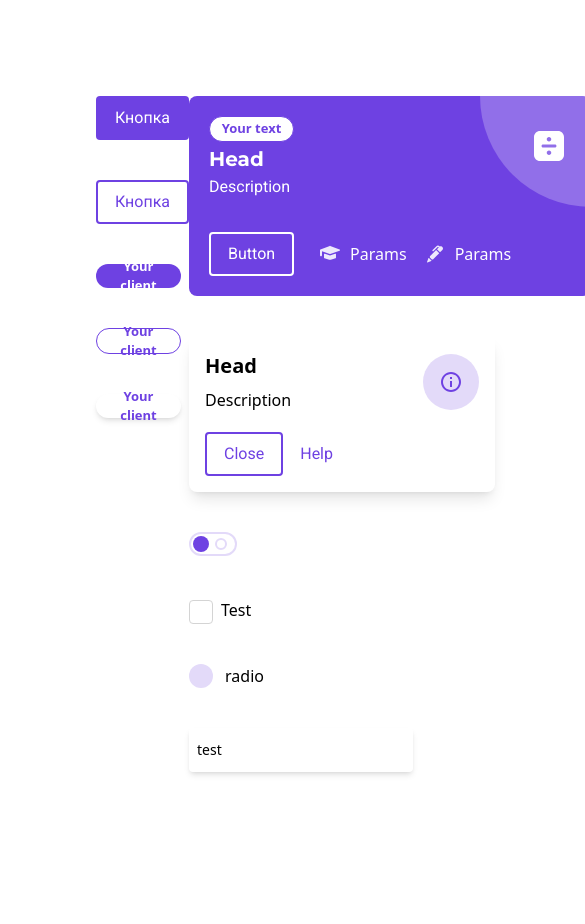
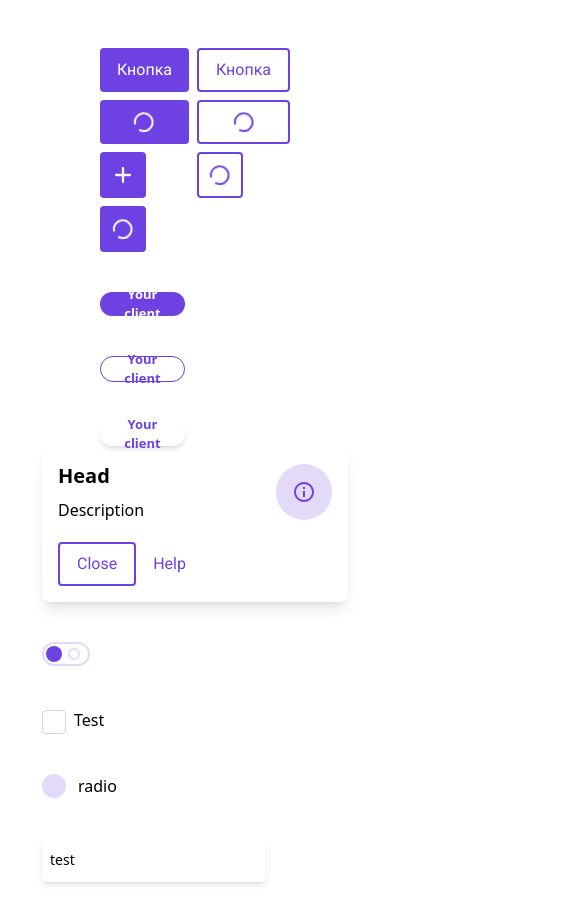
Before and after one commit to antonioGoeminne/Browk-UI-KIT, a Next.js app: page / in a window 390 px wide. Shown: the top 924 px of the page, 585 px wide, since content can reach past the window. Before the commit the page ends 868 px from the top, so only its background shows below. Built offline with nearby package versions, Linux system fonts and the light colour scheme.

Commit message:
FIX: responsive ui kit container

```diff
--- a/src/app/page.tsx
+++ b/src/app/page.tsx
@@ -1,21 +1,44 @@
 import { Badge, Button, Notification } from "@ui/index-server";
 import { WrapperClients } from "../ui/wrapper-clients";
 import { Island } from "@ui/island/Island";
+import plus from "../../public/plus.svg";
 
 export default function Home() {
   return (
-    <main className="flex min-h-screen flex-col items-center justify-between p-24">
-      <div className="flex justify-around w-full">
+    <main className="flex min-h-screen flex-col items-center justify-between py-12 md:p-24">
+      <div className="flex flex-col justify-center items-center md:flex-row md:justify-around w-full">
         <div className="flex flex-col gap-10">
-          <Button label="Кнопка" />
-          <Button label="Кнопка" variant={"secondary"} />
+          <div className="flex gap-2">
+            <div className="flex flex-col gap-2">
+              <Button label="Кнопка" />
+              <Button label="Кнопка" isLoading />
+              <Button label="Кнопка" icon={plus} iconButton />
+              <Button label="Кнопка" isLoading iconButton />
+            </div>
+            <div className="flex flex-col gap-2">
+              <Button label="Кнопка" variant={"secondary"} />
+              <Button label="Кнопка" variant={"secondary"} isLoading />
+              <Button
+                label="Кнопка"
+                variant={"secondary"}
+                isLoading
+                iconButton
+              />
+            </div>
+          </div>
 
           <Badge label="Your client" />
           <Badge label="Your client" variant={"secondary"} />
           <Badge label="Your client" variant={"white"} />
         </div>
         <div className="flex flex-col gap-10">
-          <Island head="Head" description="Description" badgeText="Your text" />
+          <div className="hidden md:block">
+            <Island
+              head="Head"
+              description="Description"
+              badgeText="Your text"
+            />
+          </div>
           <Notification head="Head" description="Description" withButton />
           <WrapperClients />
         </div>
```
